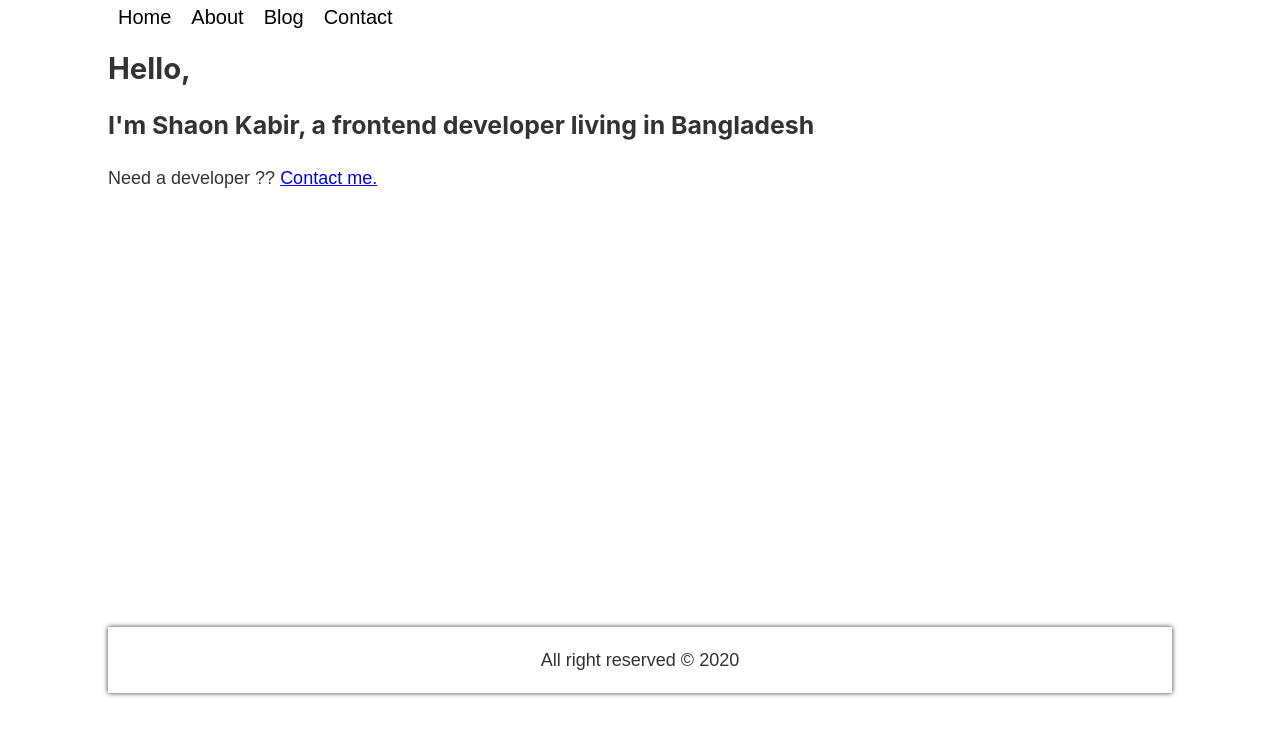
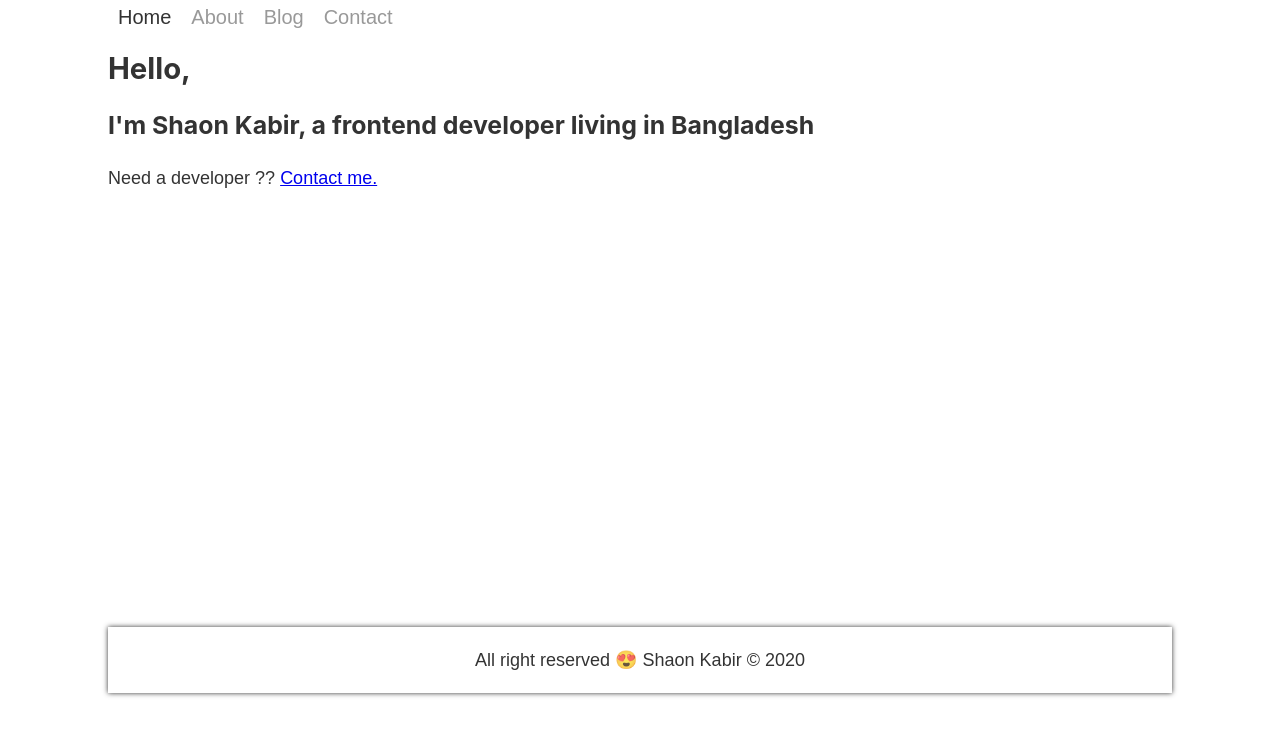
Before and after one commit to shaonkabir8/gatsby-bootcamp, a Gatsby site: page / in a window 1280 px wide. Shown: the part 63-798 px from the top of the page. Built offline with nearby package versions, Linux system fonts and the light colour scheme; Gatsby itself is replaced by a stand-in of ours.

Commit message:
GrapqhQL Query used successfully with Header and Footer files

```diff
--- a/gatsby-config.js
+++ b/gatsby-config.js
@@ -5,6 +5,10 @@
  */
 
 module.exports = {
+  siteMetadata: {
+    title: "A Fullstack Gatsby Bootcamp",
+    author: "Shaon Kabir",
+  },
   plugins: [
     {
       resolve: `gatsby-plugin-styled-components`,
--- a/src/components/Footer.js
+++ b/src/components/Footer.js
@@ -1,6 +1,6 @@
 import React from "react"
 import styled from "styled-components"
-
+import { useStaticQuery, graphql } from "gatsby"
 const FooterStyle = styled.div`
   footer p {
     text-align: center;
@@ -9,12 +9,25 @@ const FooterStyle = styled.div`
     box-shadow: 0 0 5px #333;
   }
 `
-const footer = () => (
-  <FooterStyle>
-    <footer>
-      <p className="text-center">All right reserved &copy; 2020</p>
-    </footer>
-  </FooterStyle>
-)
+const Footer = () => {
+  const data = useStaticQuery(graphql`
+    query authorName {
+      site {
+        siteMetadata {
+          author
+        }
+      }
+    }
+  `)
+  return (
+    <FooterStyle>
+      <footer>
+        <p className="text-center">
+          All right reserved 😍 {data.site.siteMetadata.author} &copy; 2020
+        </p>
+      </footer>
+    </FooterStyle>
+  )
+}
 
-export default footer
+export default Footer
--- a/src/components/Header.js
+++ b/src/components/Header.js
@@ -1,5 +1,5 @@
 import React from "react"
-import { Link } from "gatsby"
+import { Link, graphql, useStaticQuery } from "gatsby"
 import styled from "styled-components"
 
 const HeaderStyle = styled.div`
@@ -22,50 +22,61 @@ const HeaderStyle = styled.div`
     font-size: 20px;
     text-decoration: none;
     padding: 10px;
-    color: #000;
-    transition: 0.2s;
-    position: relative;
-  }
-  .menu ul li a::before {
-    position: absolute;
-    left: 7px;
-    bottom: 4px;
-    width: 85%;
-    height: 2px;
-    content: "";
-    background: black;
-    opacity: 0;
+    color: #999;
     transition: 0.2s;
   }
-  .menu ul li a:hover::before {
-    opacity: 1;
+  .menu ul li a:hover {
+    color: #666;
+  }
+
+  .activeClass {
+    color: #333 !important;
   }
 `
 
-const header = () => (
+const Header = () => {
+  const data = useStaticQuery(graphql`
+    query {
+      site {
+        siteMetadata {
+          title
+          author
+        }
+      }
+    }
+  `)
+  return (
     <HeaderStyle>
       <header className="header">
         <div className="container">
           <div className="row">
             <div className="col-md-6">
               <div className="logo">
-              <Link to="/">Shaon Kabir</Link>
+                <Link to="/">{data.site.siteMetadata.author}</Link>
               </div>
             </div>
             <div className="col-md-6">
               <nav className="menu">
                 <ul>
                   <li>
-                  <Link to="/">Home</Link>
+                    <Link to="/" activeClassName="activeClass">
+                      Home
+                    </Link>
                   </li>
                   <li>
-                  <Link to="/about">About</Link>
+                    <Link to="/about" activeClassName="activeClass">
+                      About
+                    </Link>
                   </li>
                   <li>
-                  <Link to="/blog">Blog</Link>
+                    <Link to="/blog" activeClassName="activeClass">
+                      Blog
+                    </Link>
                   </li>
                   <li>
-                  <Link to="/contact">Contact</Link>
+                    <Link to="/contact" activeClassName="activeClass">
+                      Contact
+                    </Link>
                   </li>
                 </ul>
               </nav>
@@ -75,4 +86,5 @@ const header = () => (
       </header>
     </HeaderStyle>
   )
-export default header
+}
+export default Header
```
Lines whose indentation alone changed are shown as unchanged.
